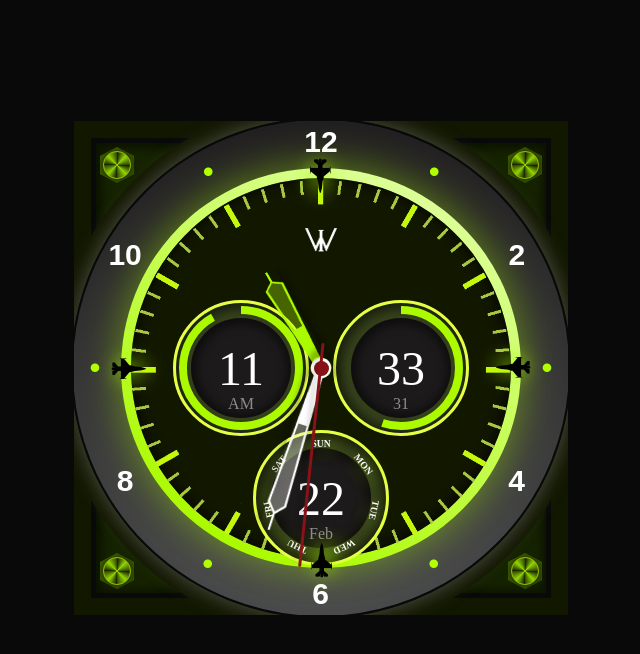
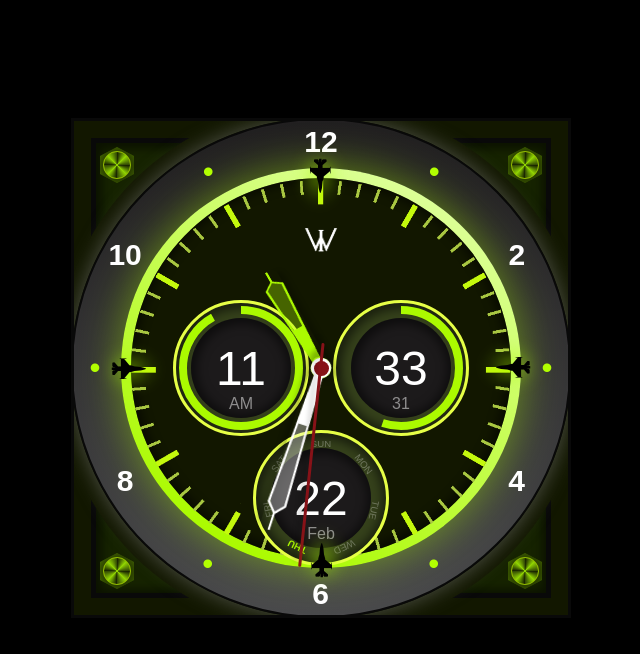
Before and after one commit to mrop18/clock, a plain HTML site: page index.html in a window 1280 px wide. Shown: the whole page, without its empty margins (319-959 px from the left). Drawn offline with Linux system fonts and the light colour scheme.

Commit message:
Add files via upload

```diff
--- a/index.html
+++ b/index.html
@@ -12,7 +12,8 @@ body{
     display: flex;
     justify-content: center;
     align-items: center;
-    background-color: #090909;
+    background-color: #000000;
+    font-family: sans-serif;
 }
 .container{
     position: relative;
@@ -155,7 +156,6 @@ body{
     transform: rotate(calc(30deg * var(--i)));
 }
 .timetext span b{
-    font-family: sans-serif;
     font-size: 30px;
     display: inline-block;
     transform: rotate(calc(-30deg * var(--i)));
@@ -331,10 +331,12 @@ body{
 }
 .daytext span b{
     font-size: 0.6rem;
+    font-weight: 500;
     display: inline-block;
     /* transform: rotate(calc(0deg)); */
-    text-shadow: 5px 1px 20px  rgba(171, 250, 0, 1);
+    /* text-shadow: 5px 1px 20px  rgba(171, 250, 0, 1); */
     z-index: 10;
+    opacity: .3;
 }
 .logo{
     position: absolute;
@@ -345,6 +347,7 @@ body{
     background-size: contain;
     /* background-color: white; */
 }
+
 
 </style>
 <body>
@@ -394,13 +397,13 @@ body{
 
                     </div>
                     <div class="daytext">
-                        <span style="--i:0" id="dtext"><b>SUN</b></span>
-                        <span style="--i:1" id="dtext"><b>MON</b></span>
-                        <span style="--i:2" id="dtext"><b>TUE</b></span>
-                        <span style="--i:3" id="dtext"><b>WED</b></span>
-                        <span style="--i:4" id="dtext"><b>THU</b></span>
-                        <span style="--i:5" id="dtext"><b>FRI</b></span>
-                        <span style="--i:6" id="dtext"><b>SAT</b></span>
+                        <span style="--i:0" ><b id="dtext1"></b></span>
+                        <span style="--i:1" ><b id="dtext2"></b></span>
+                        <span style="--i:2" ><b id="dtext3"></b></span>
+                        <span style="--i:3" ><b id="dtext4"></b></span>
+                        <span style="--i:4" ><b id="dtext5"></b></span>
+                        <span style="--i:5" ><b id="dtext6"></b></span>
+                        <span style="--i:6" ><b id="dtext7"></b></span>
                     </div>
 
                 </div>
@@ -470,6 +473,7 @@ body{
 
         setInterval(()=>{
             const mon = ["Jan","Feb","Mar","Apr","May","Jun","Jul","Aug","Sep","Oct","Nov","Dec"];
+            const din = ["SUN","MON","TUE","WED","THU","FRI","SAT"];
             // let hours = document.getElementById("hours");
             // let ampm = document.getElementById("ampm");
             // let minutes = document.getElementById("minutes");
@@ -481,6 +485,20 @@ body{
             let s = new Date().getSeconds();
             let d = new Date().getDate();
             let mo = mon[new Date().getMonth()];
+            let di = new Date().getDay();
+
+            for (let i = 0; i<din.length; i++){
+                const dtextID = "dtext"+(i+1);
+                const dtextdin = document.getElementById(dtextID);
+                dtextdin.textContent=din[i];
+
+                if(i === di){
+                    dtextdin.style.color = "#abfa00";
+                    dtextdin.style.fontWeight = "800";
+                    dtextdin.style.opacity = "1";
+                }
+            }
+
 
             var am = h >=12 ? 'PM' : 'AM' ;
 
@@ -510,17 +528,12 @@ body{
 
 
         })
-       document.getElementById("mainbox").addEventListener('click',()=>{
-        i=0;
-        if(!i){
-            document.getElementById("mainbox").style = "background-color:black"
 
-            i=1;
-        }
 
-       })
+
 
 
     </script>
+
 </body>
 </html>
```
